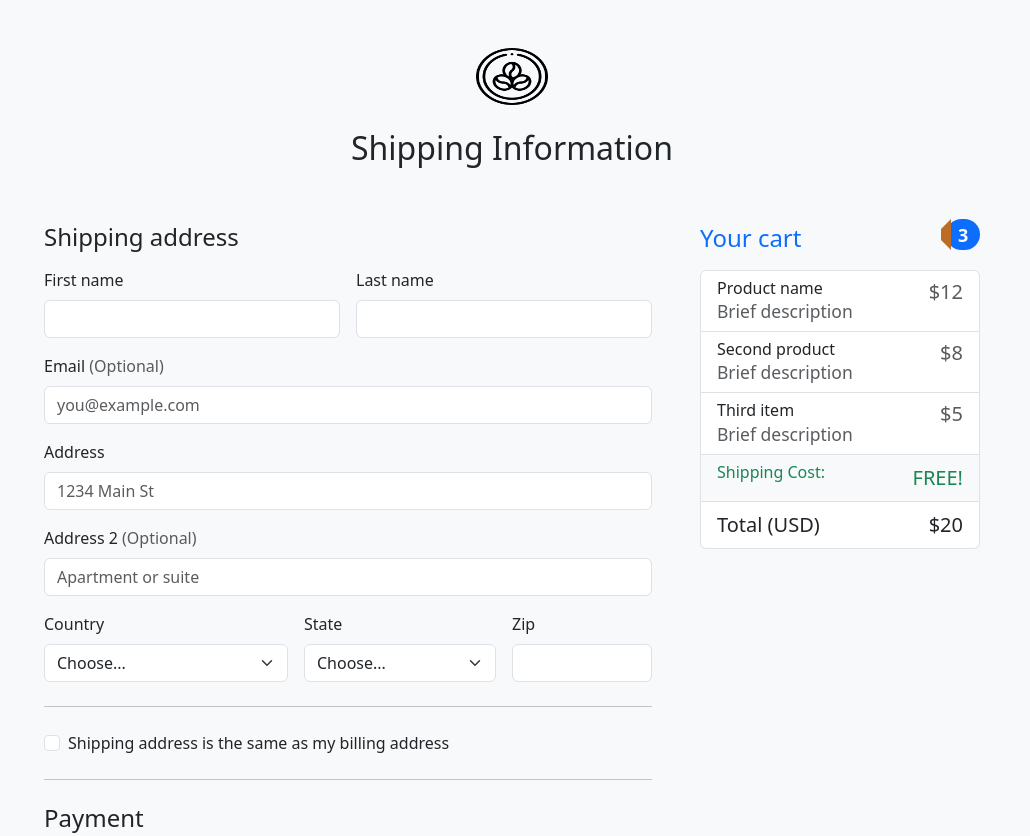
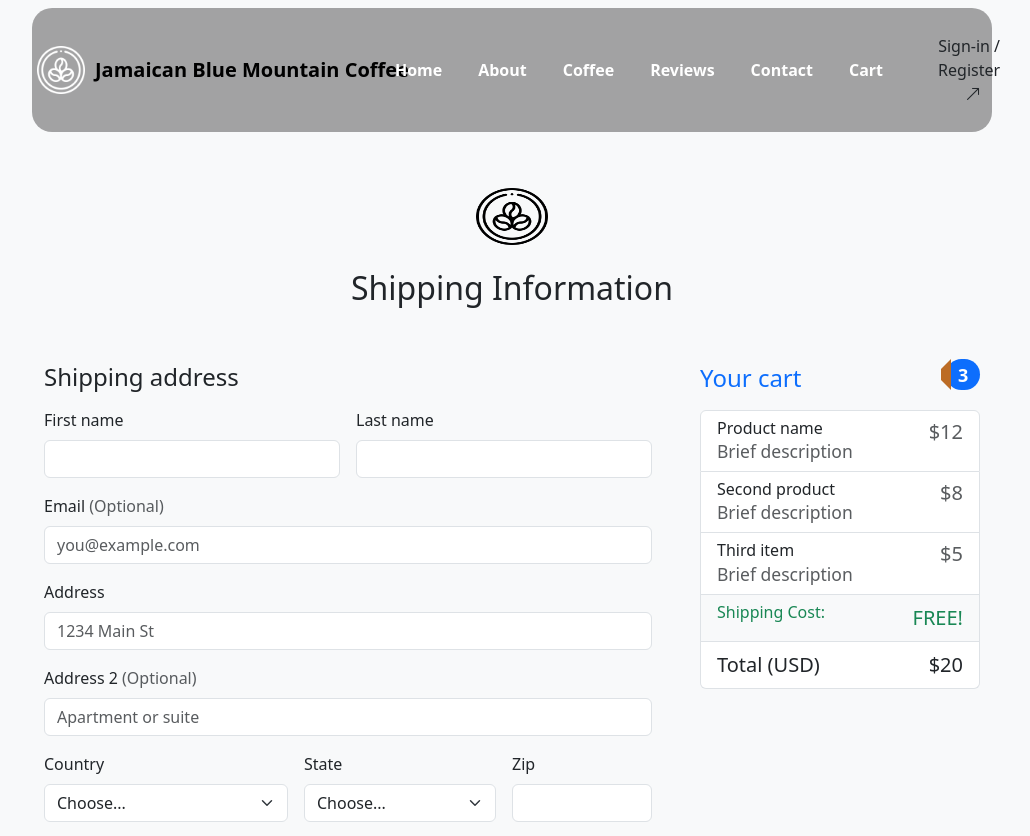
Before and after one commit to mrs7166/KingstonCoffee, a plain HTML site: page shipping.html in a window 1280 px wide. Shown: the top 836 px of the page, without its empty margins (128-1158 px from the left). Drawn offline with nearby package versions, Linux system fonts and the light colour scheme.

Commit message:
Update shipping.html

```diff
--- a/shipping.html
+++ b/shipping.html
@@ -40,6 +40,55 @@
     </head>
 
 <body class="bg-light">
+
+     <nav class="navbar navbar-expand-lg">
+            <div class="container">
+                    <a class="navbar-brand d-flex align-items-center" href="index.html">
+                        <img src="images/coffee-beans.png" class="navbar-brand-image img-fluid" alt="Barista Cafe Template">
+                        Jamaican Blue Mountain Coffee
+                    </a>
+
+                    <button class="navbar-toggler" type="button" data-bs-toggle="collapse" data-bs-target="#navbarNav" aria-controls="navbarNav" aria-expanded="false" aria-label="Toggle navigation">
+                        <span class="navbar-toggler-icon"></span>
+                    </button>
+
+                    <div class="collapse navbar-collapse" id="navbarNav">
+                        <ul class="navbar-nav ms-lg-auto">
+                            <li class="nav-item">
+                                <a class="nav-link click-scroll" href="#section_1">Home</a>
+                            </li>
+
+                            <li class="nav-item">
+                                <a class="nav-link click-scroll" href="#section_2">About</a>
+                            </li>
+
+                            <li class="nav-item">
+                                <a class="nav-link click-scroll" href="#section_3">Coffee</a>
+                            </li>
+
+                            <li class="nav-item">
+                                <a class="nav-link click-scroll" href="#section_4">Reviews</a>
+                            </li>
+
+                            <li class="nav-item">
+                                <a class="nav-link click-scroll" href="#section_5">Contact</a>
+                            </li>
+
+							<li class="nav-item">
+                                <a class="nav-link click-scroll" href="cart.html">Cart</a>
+                            </li>
+                        </ul>
+
+                    <div class="ms-lg-3">
+                        <a class="btn custom-btn custom-border-btn" href="account.html">
+                            Sign-in / Register
+                            <i class="bi-arrow-up-right ms-2"></i>
+                        </a>
+                    </div>
+                </div>
+            </div>
+        </nav>
+
 
 <div class="container">
   <main>
```
